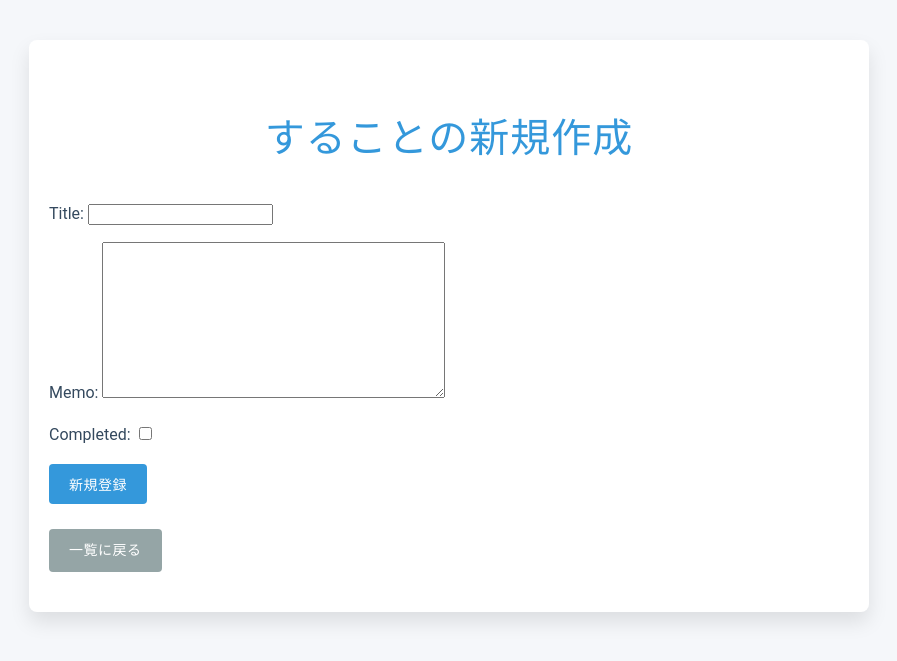
After one commit to goldenkiwifruit/study_Django, a Django app: page /exe03/new/ in a window 1280 px wide. The commit adds this page. Shown: the top 661 px of the page, without its empty margins (191-1088 px from the left). Run offline with Django 5.2, Linux system fonts and the light colour scheme.

Commit message:
Todo作成画面を追加

```diff
--- /dev/null
+++ b/todoapp/templates/todoapp/todo_create.html
@@ -0,0 +1,23 @@
+<!DOCTYPE html>
+<html lang="ja">
+<head>
+    <meta charset="UTF-8">
+    <title>新規作成</title>
+    {% load static %}
+    <link rel="stylesheet" href="{% static 'todoapp/styles.css' %}">
+</head>
+<body>
+    <div class="container">
+        <h1>することの新規作成</h1>
+        <form method="post">
+            {% csrf_token %}
+            {{ form.as_p }}
+            <button type="submit" class="btn btn-primary">新規登録</button>
+        </form>
+        <br>
+        <div class="back-button">
+            <a href="{% url 'todo_list' %}" class="btn btn-secondary">一覧に戻る</a>
+        </div>
+    </div>
+</body>
+</html>
--- a/todoapp/templates/todoapp/todo_list.html
+++ b/todoapp/templates/todoapp/todo_list.html
@@ -10,6 +10,10 @@
     <div class="container">
         <h1>することの一覧</h1>
         <hr>
+        <div class="action-buttons">
+            <a href="{% url 'todo_create' %}" class="btn btn-primary">新規登録</a>
+            <a href="{% url 'menu' %}" class="btn btn-secondary">メニューへ</a>
+        </div>
         <!--Todo項目のリスト-->
         <ui class="todo_list">
             {% for todo in todos %}
--- a/todoapp/urls.py
+++ b/todoapp/urls.py
@@ -4,4 +4,5 @@ from . import views
 urlpatterns = [
     path('list/', views.TodoListView.as_view(), name='todo_list'),
     path('<int:pk>/', views.TodoDetailView.as_view(), name='todo_detail'),
+    path('new/', views.TodocreateView.as_view(), name='todo_create'),
 ]
--- a/todoapp/views.py
+++ b/todoapp/views.py
@@ -1,5 +1,6 @@
 from . import models
-from django.views.generic import ListView, DetailView
+from django.views.generic import ListView, DetailView, CreateView
+from django.urls import reverse_lazy
 
 # Create your views here.
 class TodoListView(ListView):
@@ -11,3 +12,9 @@ class TodoDetailView(DetailView):
     model = models.Todo
     templete_name = 'todoapp/todo_detail.html'
     context_object_name = 'todo'
+
+class TodocreateView(CreateView):
+    model = models.Todo
+    template_name = 'todoapp/todo_create.html'
+    fields = ['title', 'memo', 'completed']
+    success_url = reverse_lazy('todo_list')
```
